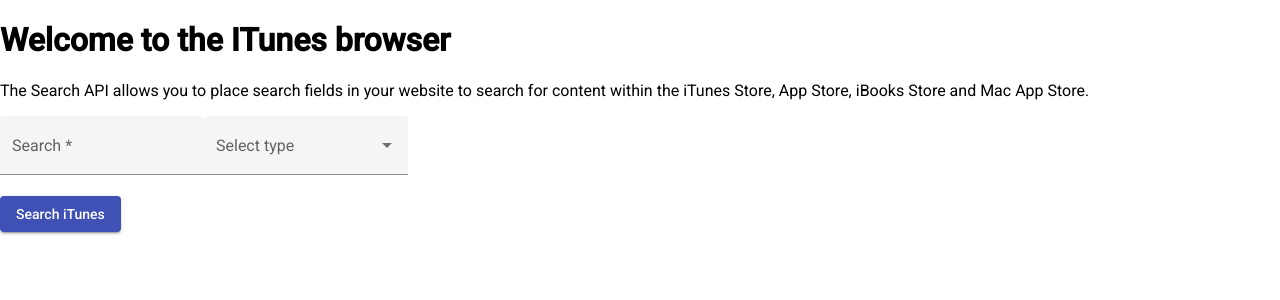
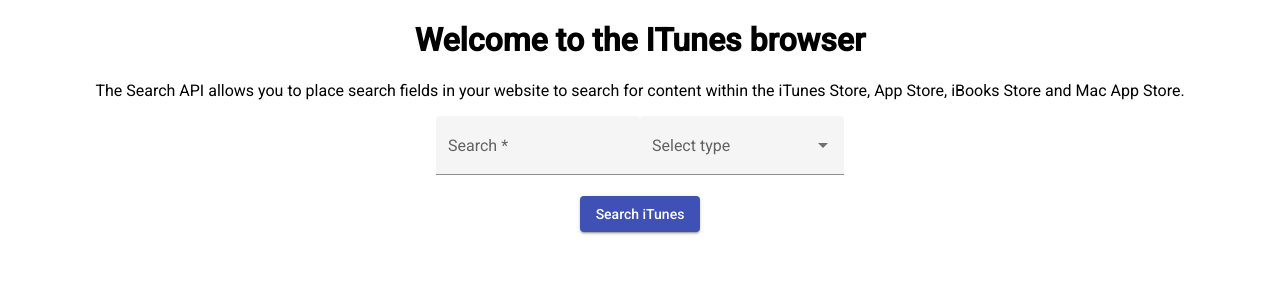
Before and after one commit to Universidad-Projects-By-Mabatule/Excersie-Search-ITuneApi, an Angular app in the folder exerciseSearchITune/: page / in a window 1280 px wide. Shown: the top 300 px of the page. Built offline with nearby package versions, Linux system fonts and the light colour scheme.

Commit message:
exception is created when there is no result

```diff
--- a/exerciseSearchITune/src/app/itune-search/itune-search.component.css
+++ b/exerciseSearchITune/src/app/itune-search/itune-search.component.css
@@ -0,0 +1,22 @@
+.content-search{
+    display: flex;
+    justify-content: center;
+}
+.content-tittle,.not_result_found{
+    text-align: center;
+}
+.content-search-inputs{
+    display: flex;
+    align-items: center;
+    flex-direction: column;
+}
+.content-inputs{
+    border-radius: 20px;
+}
+
+.img-not-results{
+    width: 80%;
+    height: 80%;
+    margin: 0 auto;
+    display: none;
+}
--- a/exerciseSearchITune/src/app/itune-search/itune-search.component.html
+++ b/exerciseSearchITune/src/app/itune-search/itune-search.component.html
@@ -27,7 +27,11 @@
                 <button mat-raised-button color="primary">Search iTunes</button>
             </div>
 
-
+            <div class="not_result_found">
+                <img
+                #asImageNotResult
+                >
+            </div>
 
         </div>
     </form>
--- a/exerciseSearchITune/src/app/itune-search/itune-search.component.ts
+++ b/exerciseSearchITune/src/app/itune-search/itune-search.component.ts
@@ -1,4 +1,4 @@
-import { Component, OnInit,ChangeDetectorRef,ChangeDetectionStrategy } from '@angular/core';
+import { Component, OnInit,ChangeDetectorRef,ChangeDetectionStrategy,ViewChild,ElementRef,Renderer2} from '@angular/core';
 import { ITuneApiService } from '../services/itune-api.service';
 import { Subject } from 'rxjs';
 import { takeUntil } from 'rxjs/operators';
@@ -14,6 +14,7 @@
 })
 export class ITuneSearchComponent implements OnInit {
 
+  @ViewChild('asImageNotResult') imgNotResults!: ElementRef
 
   public results: Array<IModelResultValues> = [];
   private unsubscribe: Subject<any> = new Subject<any>();
@@ -31,7 +32,7 @@
     {value: 'movie'       , viewValue: 'movie'}
   ];
 
-  constructor(private iTuneService:ITuneApiService,private cdRef: ChangeDetectorRef,private formBuilder:FormBuilder) { }
+  constructor(private iTuneService:ITuneApiService,private cdRef: ChangeDetectorRef,private formBuilder:FormBuilder, private renderer2:Renderer2) { }
 
   public ngOnInit(): void {
     this.formITune = this.formBuilder.group( {
@@ -41,15 +42,17 @@
 
     //this.iTunesSerch();
   }
+  public changeImg(flag:boolean): void{
+    const asImg= this.imgNotResults.nativeElement;
+    this.renderer2.setAttribute(asImg,'src',flag?'assets/images/not_results.gif':'')
+  }
   public iTunesSerch(){
     this.iTuneService.getResultsITunes(this.formITune.value.searchInput,this.formITune.value.selectMediaType).pipe(
           takeUntil(this.unsubscribe)
         ).subscribe(res => {
-            this.results = res.results;
-            console.log(this.results);
-
-
-            this.cdRef.detectChanges();
+          this.results = res.results;
+          this.results.length==0 ? this.changeImg(true): this.changeImg(false);
+          this.cdRef.detectChanges();
           });
   }
 }
```
